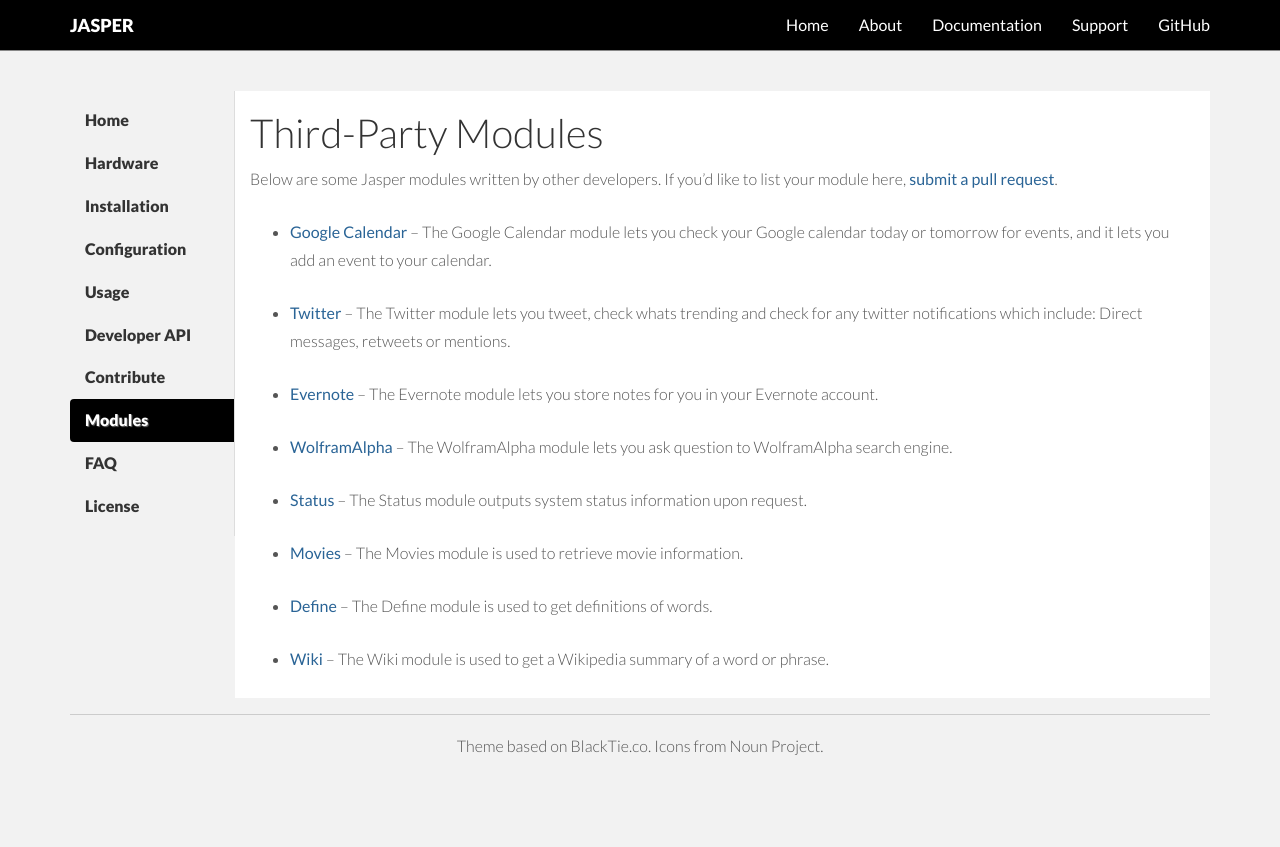
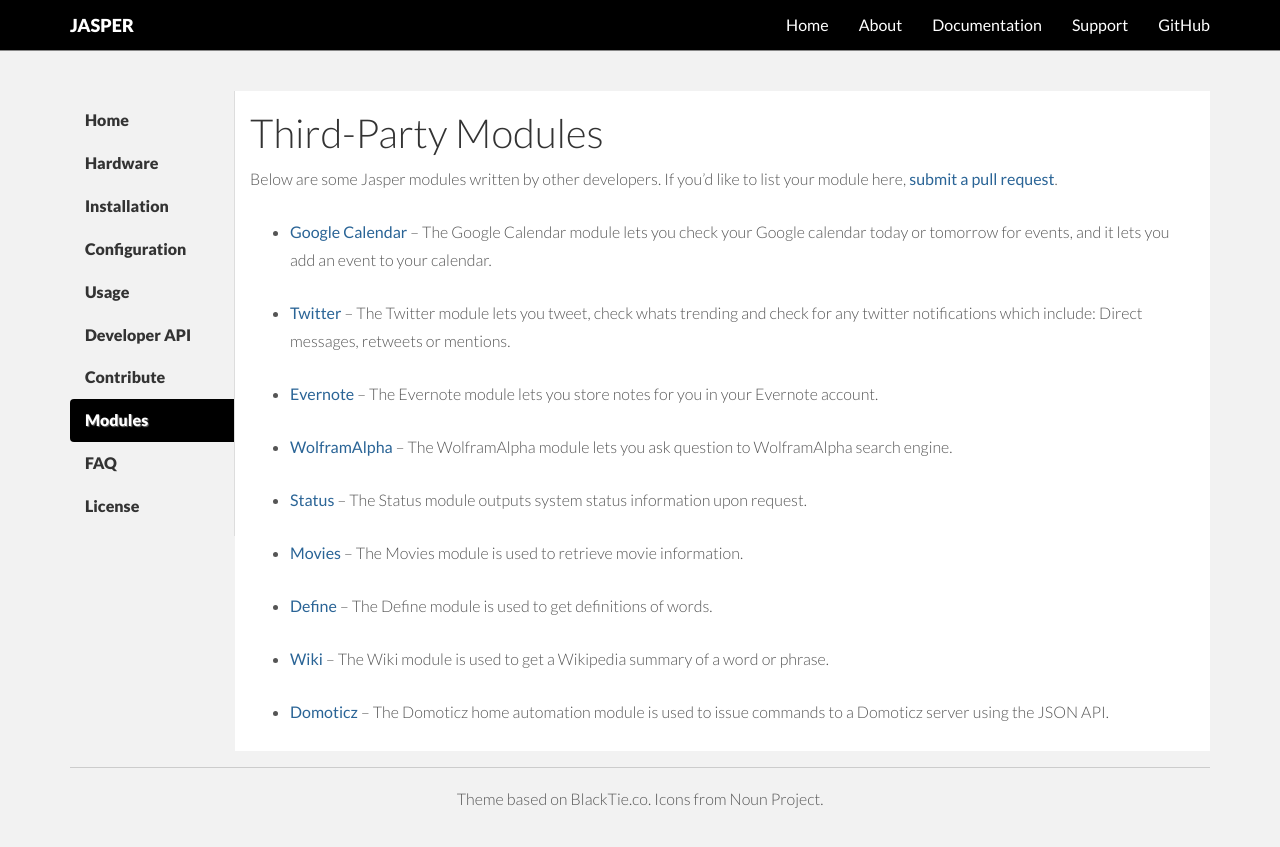
Before and after one commit to jasperproject/jasperproject.github.io, a Jekyll site: the page built from documentation/modules/index.md, in a window 1280 px wide. Shown: the top 847 px of the page. Built offline with Jekyll 4.4.1, drawn with Linux system fonts in a browser that asks for light colours; nearby versions of some CDN libraries.

Commit message:
added Domoticz module

```diff
--- a/documentation/modules/index.md
+++ b/documentation/modules/index.md
@@ -25,3 +25,5 @@
 - [Define](https://github.com/iamjake648/jasper-dictionary) -- The Define module is used to get definitions of words.
 
 - [Wiki](https://github.com/iamjake648/jasper-wiki) -- The Wiki module is used to get a Wikipedia summary of a word or phrase.
+
+- [Domoticz](https://github.com/nlooije/Jasper-Domoticz) -- The Domoticz home automation module is used to issue commands to a Domoticz server using the JSON API.
```
